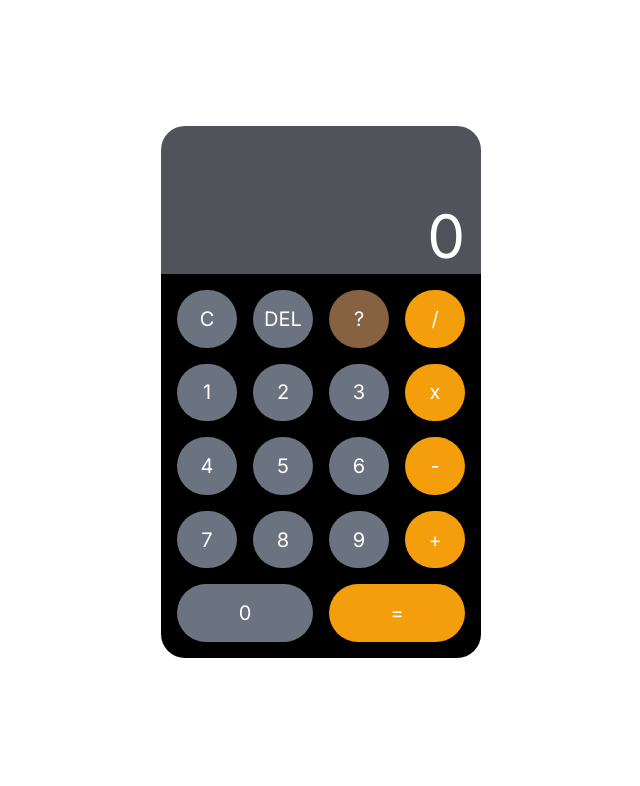
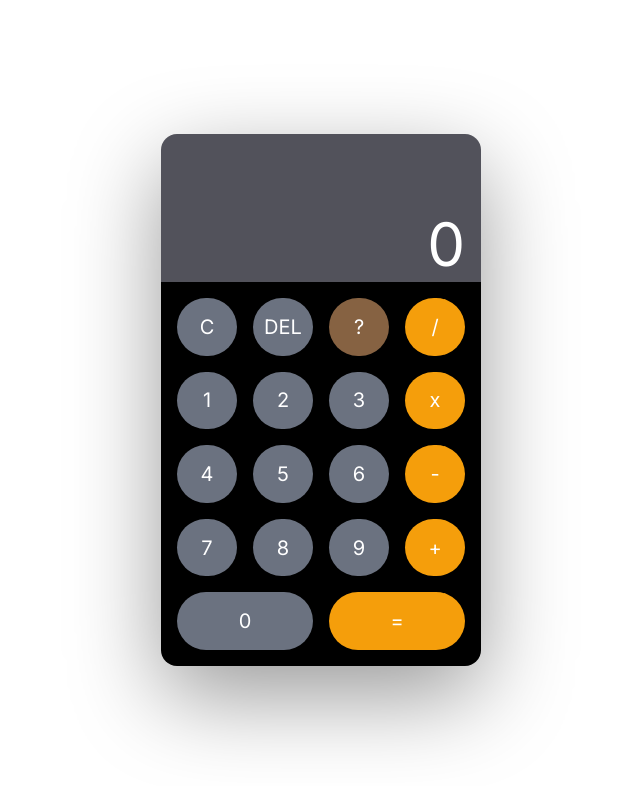
Before and after one commit to SonicRay241/AMJP-2024-React-Calculator, a Next.js app: page / in a window 1280 px wide. Shown: the top 786 px of the page, without its empty margins (319-959 px from the left). Built offline with nearby package versions, Linux system fonts and the light colour scheme.

Commit message:
finished main calculator feature, next step: form and tickets

```diff
--- a/src/app/page.tsx
+++ b/src/app/page.tsx
@@ -1,11 +1,11 @@
 "use client"
 
 import { useRouter } from 'next/navigation';
-import { useState } from "react"
+import { useState, useRef, useEffect } from "react"
 
 const Home = () => {
   return (
-    <div className="flex justify-center items-center h-screen">
+    <div className="flex items-center justify-center h-screen">
       <Calculator/>
     </div>
   )
@@ -33,6 +33,10 @@ const Calculator = () => {
   const [history, setHistory] = useState<string[]>([])
   const [calculatorState, setCalculatorState] = useState<TCalcState>("leftNum")
 
+  // const historyBottomElementRef = useRef<HTMLDivElement>(null)
+  const historyElementRef = useRef<HTMLDivElement>(null)
+  const displayElementRef = useRef<HTMLDivElement>(null)
+
   const createButton = (value: string, width: number = 1, color: TButtonColor = "gray") => {
     return { value: value, callback: () => { processCalcLogic(value) }, width: width, color }
   }
@@ -55,8 +59,6 @@ const Calculator = () => {
       case "/":
         result = (+(numberLeft / numberRight)).toString()
         break
-
-
 
       default:
         return "Err"
@@ -101,8 +103,11 @@ const Calculator = () => {
         if (numbers.includes(buttonValue)) {
           if (calculatorState == "result") {
             setHistory([...history, result])
+            console.log(`buttonValue = ${buttonValue}`);
+
             setDisplayValue(buttonValue)
             numberLeft = +buttonValue
+            numberRight = +buttonValue
             setCalculatorState("leftNum")
           }
           if (calculatorState == "leftNum") {
@@ -110,16 +115,20 @@ const Calculator = () => {
             numberRight = +(displayValue+buttonValue)
             setDisplayValue(numberLeft.toString())
           }
-          if (calculatorState == "operation") setCalculatorState("rightNum")
-
-          if (operations.includes(displayValue[0]) && calculatorState == "operation") {
-            numberRight = +buttonValue
-            setDisplayValue(numberRight.toString())
-          } else {
+          if (calculatorState == "operation") {
+            setCalculatorState("rightNum")
+            if (operations.includes(displayValue[0])) {
+              numberRight = +buttonValue
+              setDisplayValue(numberRight.toString())
+            } else {
+              numberRight = +(displayValue+buttonValue)
+              setDisplayValue(numberRight.toString())
+            }
+          }
+          if (calculatorState == "rightNum") {
             numberRight = +(displayValue+buttonValue)
             setDisplayValue(numberRight.toString())
           }
-
         }
         if (operations.includes(buttonValue)) {
           if (calculatorState == "leftNum") setCalculatorState("operation")
@@ -142,30 +151,48 @@ const Calculator = () => {
     // console.log(numberLeft);
     // console.log(numberRight);
     // console.log(operation);
-
   }
 
   const buttons: string[] = ["C", "DEL", "?", "/", "1", "2", "3", "x", "4", "5", "6", "-", "7", "8", "9", "+", "0", "="]
 
+  useEffect(()=>{
+    // historyBottomElementRef.current?.scrollIntoView({
+    //   behavior: 'smooth',
+    //   block: 'nearest',
+    //   inline: 'center'
+    // })
+    // displayEnd.current?.scrollIntoView({
+    //   behavior: 'smooth',
+    //   block: 'nearest',
+    //   inline: 'center'
+    // })
+    // historyElementRef.current!.scrollTop -= historyElementRef.current!.clientWidth
+    historyElementRef.current!.scrollTo(0, 32*history.length + 12)
+    displayElementRef.current!.scrollLeft += displayElementRef.current!.clientWidth
+  })
+
   return (
-    <div className="rounded-3xl pb-4">
-      <div className="bg-zinc-600 h-30 rounded-t-3xl">
-        <div className="h-20 pt-4 px-4 text-2xl overflow-auto no-scrollbar">
+    <div className="rounded-3xl shadow-[rgba(0,_0,_0,_0.4)_0px_30px_90px] w-80">
+      <div className="bg-zinc-600 h-30 rounded-t-2xl">
+        <div className="h-20 pt-4 px-4 text-2xl overflow-auto no-scrollbar" ref={historyElementRef}>
           {
-            history.map((value, _) => {
-              return <h1>{value}</h1>
+            history.map((value, key) => {
+              return <h1 key={key}>{value}</h1>
             })
           }
+          <div className="h-3"></div>
         </div>
 
         {/* <h1>{calculatorState}</h1> */}
-        <h1 className="text-end text-6xl px-4 pb-2">{displayValue}</h1>
+        <div className="overflow-x-auto no-scrollbar px-4 pb-2" ref={displayElementRef}>
+          <h1 className="text-end text-6xl">{displayValue}</h1>
+        </div>
       </div>
-      <div className="grid grid-cols-4 gap-4 relative w-80 h-96 bg-black p-4 rounded-b-3xl">
+      <div className="grid grid-cols-4 gap-4 relative w-80 h-96 bg-black p-4 rounded-b-2xl">
         {
           buttons.map((value, idx) => {
             const button: TCalcButtonParam = createButton(value, idx < 16 ? 1 : 2, ((idx+1) % 4 == 0 || idx == 17) ? "orange" : idx == 2 ? "brown" : "gray")
-            return <CalcButtonComponent value={button.value} callback={button.callback} width={button.width} color={button.color}/>
+            return <CalcButtonComponent key={idx} value={button.value} callback={button.callback} width={button.width} color={button.color}/>
           })
         }
       </div>
@@ -181,12 +208,12 @@ const CalcButtonComponent = ({ value, callback, width, color }: TCalcButtonParam
   }
   let btnColor: string
   switch (color) {
-    case "gray": btnColor = "bg-gray-500"; break
-    case "brown": btnColor = "bg-[#866242]"; break
-    case "orange": btnColor = "bg-amber-500"; break
+    case "gray": btnColor = "bg-gray-500 active:text-gray-500"; break
+    case "brown": btnColor = "bg-[#866242] active:text-[#866242]"; break
+    case "orange": btnColor = "bg-amber-500 active:text-amber-500"; break
   }
   return (
-      <button className={`${elementWidth} rounded-full text-xl ${btnColor}`} onClick={callback}>{value}</button>
+    <button className={`${elementWidth} rounded-full text-xl ${btnColor} active:bg-white`} onClick={callback}>{value}</button>
   )
 }
 
```
